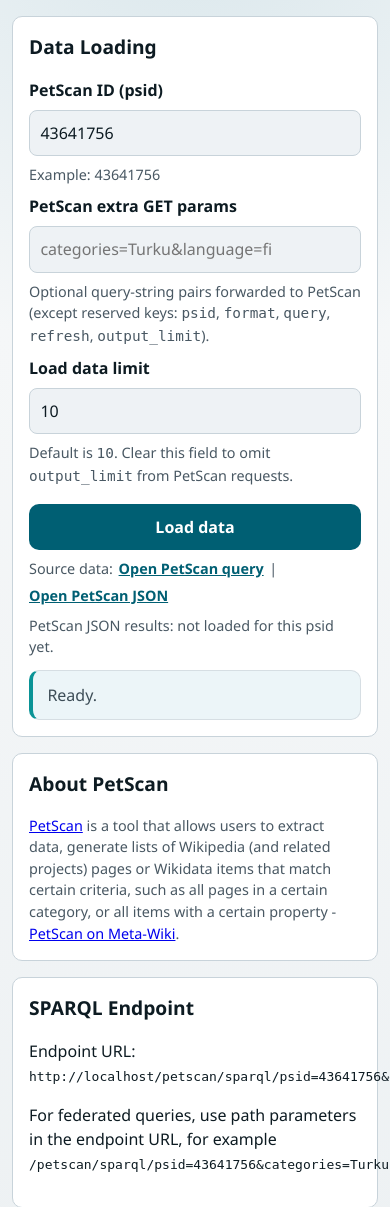
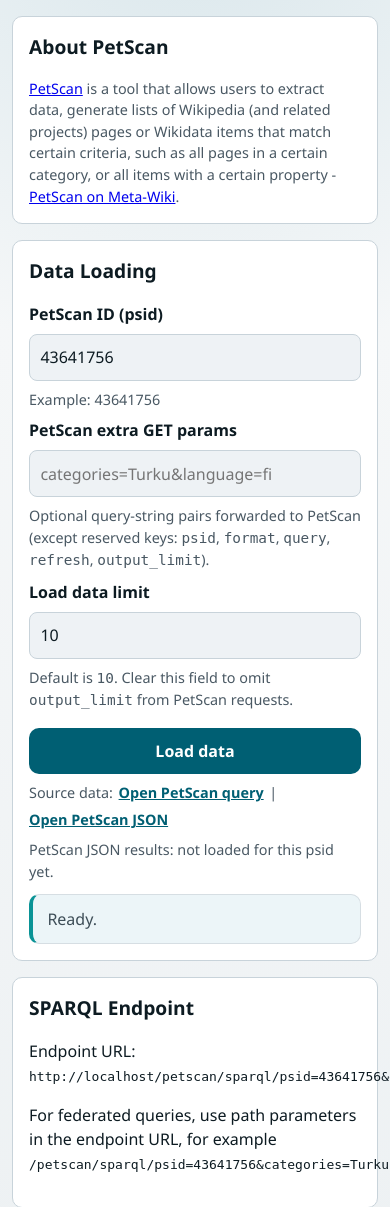
Before and after one commit to Wikimedia-Suomi/PetscanSparqlEndpoint, a Django app: template templates/index.html in a window 390 px wide; the page is wider, and only the part inside the window is pictured. Shown: the part 127-1334 px from the top of that part. Run offline with Django 4.2, Linux system fonts and the light colour scheme; the template is opened without the code that fills it, so the values that code supplies are empty.

Commit message:
subpage css layout fix

```diff
--- a/static/css/app.css
+++ b/static/css/app.css
@@ -722,4 +722,12 @@ th {
   .source-layout {
     grid-template-columns: 1fr;
   }
+
+  .source-layout > :first-child {
+    order: 2;
+  }
+
+  .source-info-card {
+    order: 1;
+  }
 }
```
